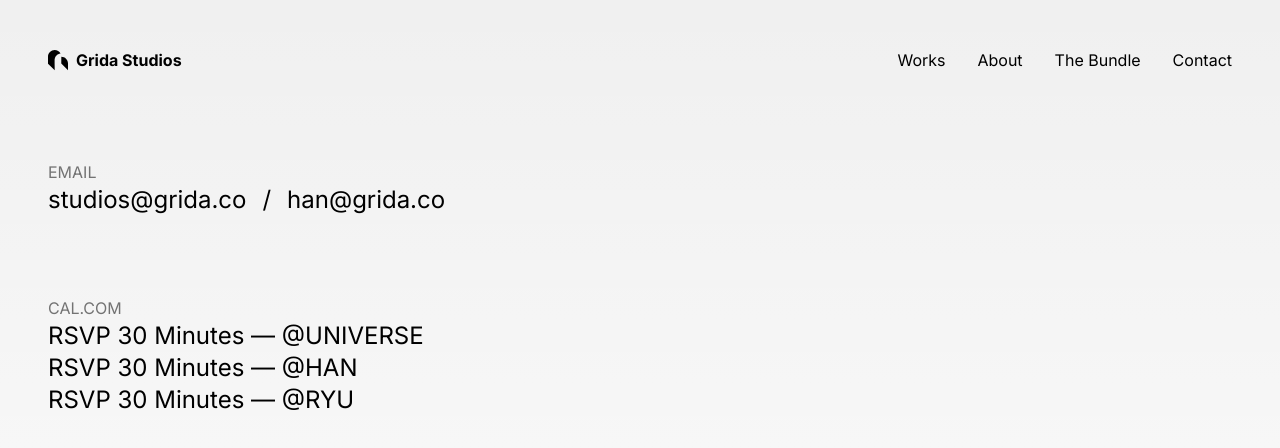
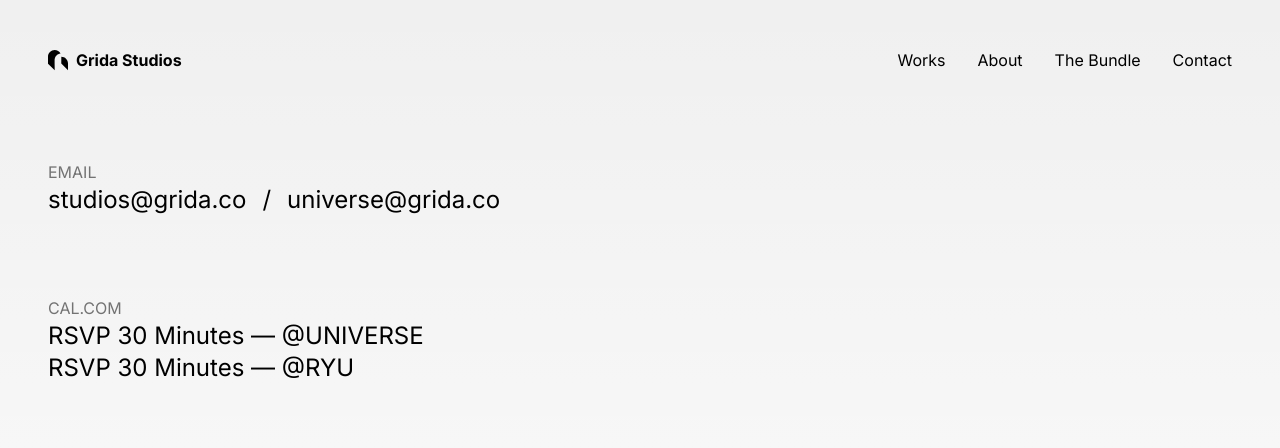
Before and after one commit to gridaco/grida.studio, a Next.js app: page /contact in a window 1280 px wide. Shown: the top 448 px of the page. Built offline with nearby package versions, Linux system fonts and the light colour scheme.

Commit message:
rm contact

```diff
--- a/app/(site)/contact/page.tsx
+++ b/app/(site)/contact/page.tsx
@@ -11,8 +11,8 @@
             <h1 className="text-2xl font-regular">studios@grida.co</h1>
           </Link>
           <span className="text-2xl">/</span>
-          <Link className="hover:underline" href="mailto:han@grida.co">
-            <h1 className="text-2xl font-regular">han@grida.co</h1>
+          <Link className="hover:underline" href="mailto:universe@grida.co">
+            <h1 className="text-2xl font-regular">universe@grida.co</h1>
           </Link>
         </div>
       </section>
@@ -29,12 +29,6 @@
           className="hover:underline"
           href="https://cal.com/universe-from-grida/30min"
         >
-          <h1 className="text-2xl font-regular">RSVP 30 Minutes — @HAN</h1>
-        </Link>
-        <Link
-          className="hover:underline"
-          href="https://cal.com/universe-from-grida/30min"
-        >
           <h1 className="text-2xl font-regular">RSVP 30 Minutes — @RYU</h1>
         </Link>
       </section>
```
